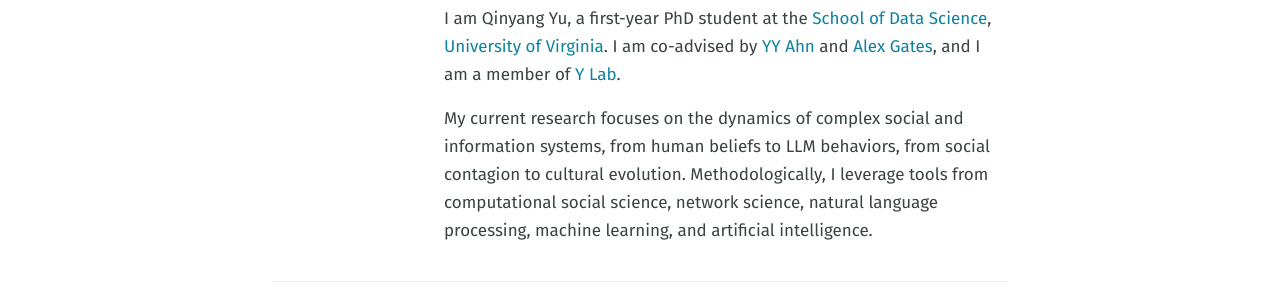
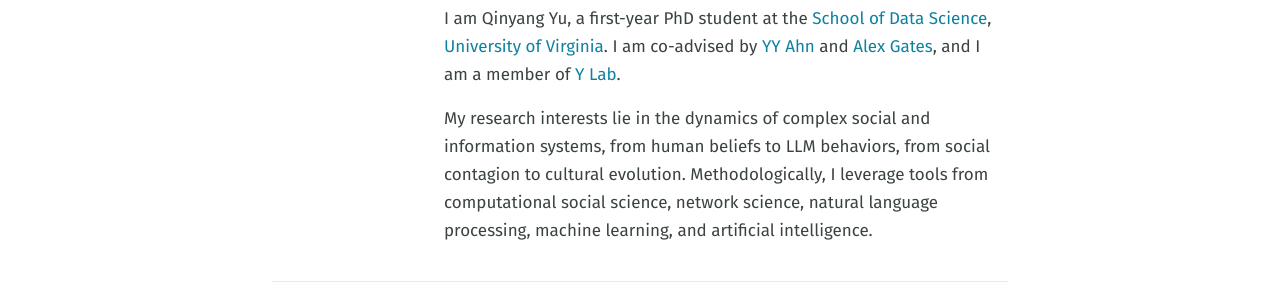
Before and after one commit to QinyangYu/qinyangyu.github.io, a Jekyll site: the page built from index.md, in a window 1280 px wide and 900 px high, scrolled down 336 px. Shown: the part 152-452 px from the top of the window. Built offline with Jekyll 4.4.1, drawn with Linux system fonts in a browser that asks for light colours.

Commit message:
Bio: research interests lie in
Co-Authored-By: Claude Opus 5.5 <noreply@anthropic.com>

```diff
--- a/_config.yml
+++ b/_config.yml
@@ -23,7 +23,7 @@ favicon: /assets/img/iamaflerken.jpg
 
 # Search engines and link previews
 keywords: Qinyang Yu, Yu Qinyang, computational social science, network science, natural language processing, large language models, belief dynamics, University of Virginia
-description: Qinyang Yu is a first-year PhD student in the School of Data Science at the University of Virginia. His current research focuses on the dynamics of complex social and information systems, from human beliefs to LLM behaviors, from social contagion to cultural evolution.
+description: Qinyang Yu is a first-year PhD student in the School of Data Science at the University of Virginia. His research interests lie in the dynamics of complex social and information systems, from human beliefs to LLM behaviors, from social contagion to cultural evolution.
 
 # Files that are not published
 exclude:
--- a/index.md
+++ b/index.md
@@ -7,7 +7,7 @@ layout: homepage
   <div class="block-body">
     <p>Hi! Welcome to my website!</p>
     <p>I am Qinyang Yu, a first-year PhD student at the <a href="https://datascience.virginia.edu/">School of Data Science</a>, <a href="https://www.virginia.edu/">University of Virginia</a>. I am co-advised by <a href="https://yyahn.com/about/">YY Ahn</a> and <a href="https://datascience.virginia.edu/people/alex-gates">Alex Gates</a>, and I am a member of <a href="https://yyahn.com/ylab/">Y Lab</a>.</p>
-    <p>My current research focuses on the dynamics of complex social and information systems, from human beliefs to LLM behaviors, from social contagion to cultural evolution. Methodologically, I leverage tools from computational social science, network science, natural language processing, machine learning, and artificial intelligence.</p>
+    <p>My research interests lie in the dynamics of complex social and information systems, from human beliefs to LLM behaviors, from social contagion to cultural evolution. Methodologically, I leverage tools from computational social science, network science, natural language processing, machine learning, and artificial intelligence.</p>
   </div>
 </section>
 
```
